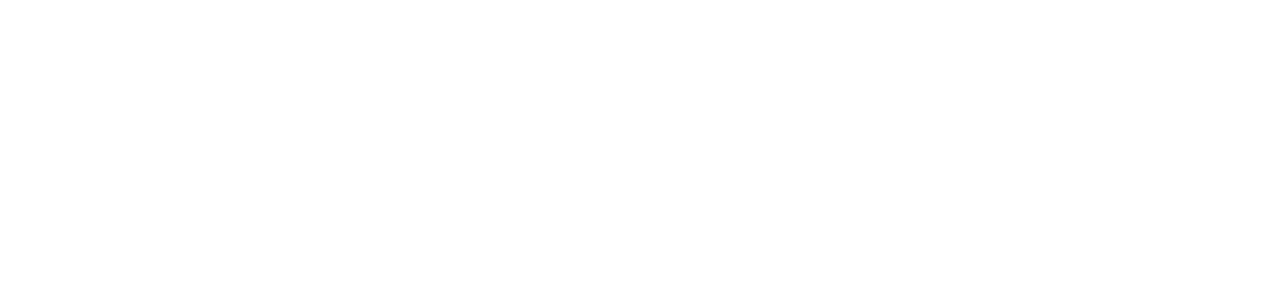
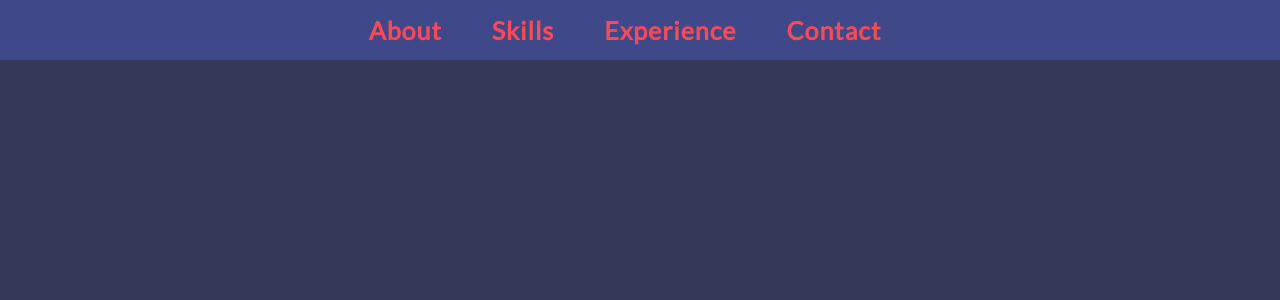
Before and after one commit to fujivara/portfolio, an Angular app: page / in a window 1280 px wide. Shown: the top 300 px of the page. Built offline with nearby package versions, Linux system fonts and the light colour scheme.

Commit message:
Implemented header and general layout

```diff
--- a/src/app/app.component.html
+++ b/src/app/app.component.html
@@ -0,0 +1 @@
+<app-header></app-header>
--- a/src/app/app.component.ts
+++ b/src/app/app.component.ts
@@ -1,14 +1,17 @@
 import { Component } from '@angular/core';
 import { CommonModule } from '@angular/common';
 import { RouterOutlet } from '@angular/router';
+import {HeaderComponent} from "./core/layout/header.component";
 
 @Component({
   selector: 'app-root',
   standalone: true,
-  imports: [CommonModule, RouterOutlet],
+  imports: [
+    CommonModule,
+    RouterOutlet,
+    HeaderComponent,
+  ],
   templateUrl: './app.component.html',
   styleUrl: './app.component.scss'
 })
-export class AppComponent {
-  title = 'profile';
-}
+export class AppComponent {}
--- /dev/null
+++ b/src/app/core/layout/header.component.html
@@ -0,0 +1,8 @@
+<header class="header">
+  <div class="header__group">
+    <a>About</a>
+    <a>Skills</a>
+    <a>Experience</a>
+    <a>Contact</a>
+  </div>
+</header>
--- /dev/null
+++ b/src/app/core/layout/header.component.scss
@@ -0,0 +1,33 @@
+.header {
+  background-color: rgba(88, 111, 255, 0.3);
+  height: 6rem;
+  width: 100%;
+  position: relative;
+}
+
+.header__group {
+  text-align: center;
+  font-size: 2.5rem;
+  font-weight: 600;
+  position: absolute;
+  left: 50%;
+  top: 50%;
+  transform: translate(-50%, -50%);
+}
+
+.header__group > * {
+  margin-right: 3rem;
+  cursor: pointer;
+  color: rgba(255, 74, 87);
+  letter-spacing: .1rem;
+  background: transparent;
+  padding: 1rem;
+  border-radius: 3rem;
+
+  &:hover,
+  &:active{
+    color: white;
+    box-shadow: 0 1rem 2rem rgba(0, 0, 0, .4);
+    transform: rotate(5deg) scale(1.3) translateY(1rem);
+  }
+}
--- a/src/index.html
+++ b/src/index.html
@@ -5,6 +5,7 @@
   <title>Profile</title>
   <base href="/">
   <meta name="viewport" content="width=device-width, initial-scale=1">
+  <link href="https://fonts.googleapis.com/css?family=Lato" rel="stylesheet">
   <link rel="icon" type="image/x-icon" href="favicon.ico">
 </head>
 <body>
--- a/src/styles.scss
+++ b/src/styles.scss
@@ -1 +1,14 @@
-/* You can add global styles to this file, and also import other style files */
+* {
+  margin: 0;
+  padding: 0;
+}
+
+html {
+  font-size: 62.5%;
+}
+
+
+body {
+  background-color: rgba(53, 57, 87);
+  font-family: Lato, sans-serif;
+}
```
Also changed, not shown: src/app/core/layout/header.component.ts (added, +9 -0 lines).
